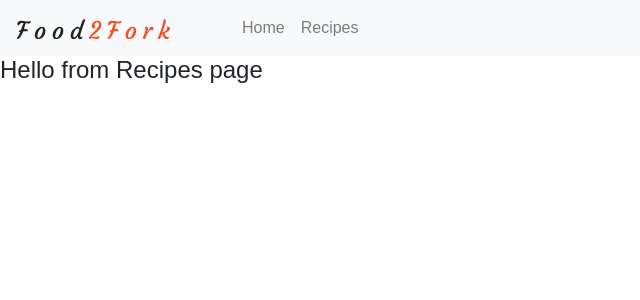
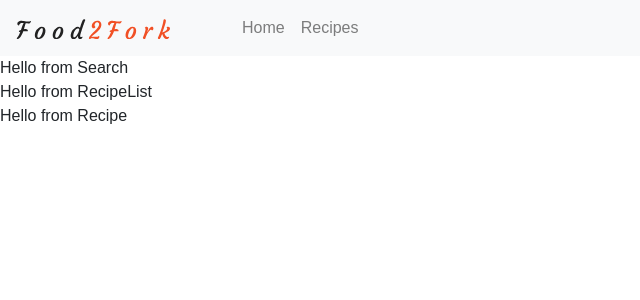
Before and after one commit to andrew-mcintosh/react-recipe-app, a React (Create React App) app: page /recipes in a window 1280 px wide. Shown: the top 300 px of the page, without its empty margins (0-640 px from the left). Built offline with nearby package versions, Linux system fonts and the light colour scheme.

Commit message:
Recipe Components created

```diff
--- /dev/null
+++ b/src/components/Recipe.js
@@ -0,0 +1,7 @@
+import React, { Component } from "react";
+
+export default class Recipe extends Component {
+  render() {
+    return <div>Hello from Recipe</div>;
+  }
+}
--- /dev/null
+++ b/src/components/RecipeList.js
@@ -0,0 +1,13 @@
+import React, { Component } from "react";
+import Recipe from "./Recipe";
+
+export default class RecipeList extends Component {
+  render() {
+    return (
+      <div>
+        Hello from RecipeList
+        <Recipe />
+      </div>
+    );
+  }
+}
--- /dev/null
+++ b/src/components/Search.js
@@ -0,0 +1,7 @@
+import React, { Component } from "react";
+
+export default class Search extends Component {
+  render() {
+    return <div>Hello from Search</div>;
+  }
+}
--- a/src/pages/Recipes.js
+++ b/src/pages/Recipes.js
@@ -1,8 +1,35 @@
 import React, { Component } from "react";
+import RecipeList from "../components/RecipeList";
+import Search from "../components/Search";
+import { recipeData } from "../data/tempList";
 
 class Recipes extends Component {
+  constructor(props) {
+    super(props);
+  }
+  state = {
+    recipes: recipeData,
+    search: ""
+  };
+  handleChange = e => {
+    this.setState({
+      search: e.target.value
+    });
+  };
+  handleSubmit = e => {
+    e.preventDefault();
+  };
   render() {
-    return <h4> Hello from Recipes page</h4>;
+    return (
+      <>
+        <Search
+          search={this.state.search}
+          handleChange={this.handleChange}
+          handleSubmit={this.handleSubmit}
+        />
+        <RecipeList recipes={this.state.recipes} />
+      </>
+    );
   }
 }
 
```
